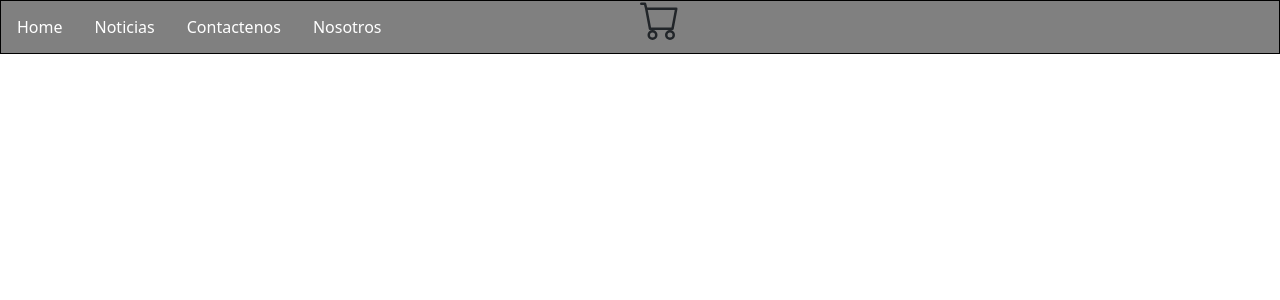
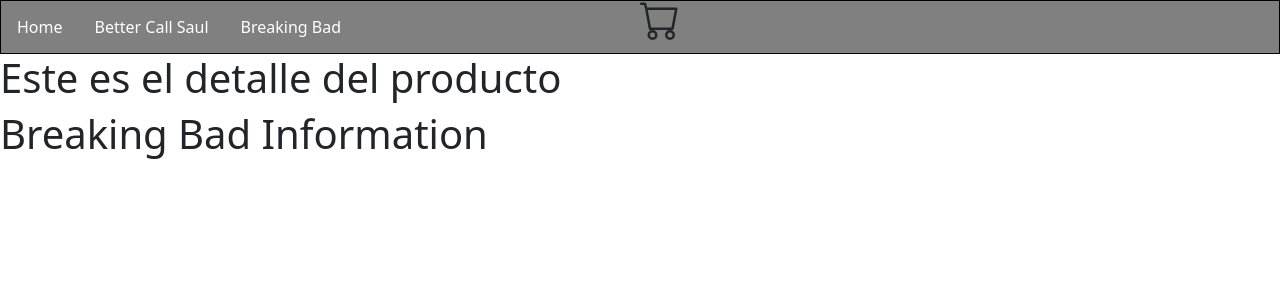
Before and after one commit to orwellforfai/react, a React (Create React App) app: page /detail/1 in a window 1280 px wide. Shown: the top 300 px of the page. Built offline with nearby package versions, Linux system fonts and the light colour scheme; no server answers.

Commit message:
Llamada a la API de Breaking BAD

```diff
--- a/public/index.html
+++ b/public/index.html
@@ -5,7 +5,7 @@
     <link rel="icon" href="%PUBLIC_URL%/favicon.ico" />
     <meta name="viewport" content="width=device-width, initial-scale=1" />
 
-    <title>Pergamino Drones</title>
+    <title>Breaking BAD Information</title>
   </head>
   <body>
     <noscript>You need to enable JavaScript to run this app.</noscript>
--- a/src/App.js
+++ b/src/App.js
@@ -1,17 +1,16 @@
 import './App.css';
 import "bootstrap/dist/css/bootstrap.min.css"
-import NavBar from "./components/NavBar/navBar";
-
-import ItemListContainer from "./containers/ItemListContainer/itemListContainer";
+import Router from './routes/routes';
 
 function App() {
     return (
-        <div className="App">
-
-            <NavBar/>
-            <ItemListContainer greeting={"Hola ! Bienvenidos a mi E-Commerce"}/>
-
-        </div>
+        // <div className="App">
+        //
+        //     <NavBar/>
+        //     <ItemListContainer greeting={"Hola ! Bienvenidos a mi E-Commerce"}/>
+        //
+        // </div>
+        <Router/>
     );
 }
 
--- a/src/components/Item/item.jsx
+++ b/src/components/Item/item.jsx
@@ -1,23 +1,21 @@
 import React from 'react'
+import {useNavigate} from "react-router-dom";
 
 //Card - HAce el renderizado con la CARD
+
 const Item = ({product}) => {
-    return (
+    const navigate = useNavigate()
 
-        // <div className="card" style="width: 18rem;">
-        //     <p key={product.id} />
-        //     <img className="card-img-top" src={product.img} alt="Card image cap"/>
-        //     <div className="card-body">
-        //         <h5 className="card-title">{product.name}</h5>
-        //
-        //     </div>
-        // </div>
+    const navigateDetail = () => {
+        // link al detalle del producto
+        navigate('/detail/${product.char_id}')
+    }
+        return (
+    <div onClick={navigateDetail}>
+        <img src={product.img} alt={"Character Name"}/>
+        <p> {product.name}</p>
+    </div>
 
-        <div>
-        <img src={product.img} alt={"Character Name"} />
-        <p key={product.id}> {product.name}</p>
-        </div>
-
-    )
+)
 }
 export default Item
--- /dev/null
+++ b/src/components/ItemDetail/itemDetail.jsx
@@ -0,0 +1,9 @@
+import React from 'react'
+
+const ItemDetail = () => {
+    return (
+        <h1>Este es el detalle del producto</h1>
+    )
+}
+
+export default ItemDetail
--- a/src/components/ItemList/itemList.jsx
+++ b/src/components/ItemList/itemList.jsx
@@ -5,7 +5,7 @@
 const ItemList = ({products}) => {
     return (
         products.map(products => {
-            return <Item product={products}  />
+            return <Item key={products.char_id} product={products}  />
         }
         )
     )
--- a/src/components/NavBar/navBar.jsx
+++ b/src/components/NavBar/navBar.jsx
@@ -1,15 +1,22 @@
 import React from "react";
 import "./navBar.css"
 import CartWidget from "../CartWidget/cartWidget";
+import {Link} from "react-router-dom";
 
 const NavBar = () => {
     return (
         <div className="position-relative">
         <ul>
-            <li><a href="#home">Home</a></li>
-            <li><a href="#news">Noticias</a></li>
-            <li><a href="#contact">Contactenos</a></li>
-            <li><a href="#about">Nosotros</a></li>
+            <li>
+            <Link to="/">Home </Link>
+            </li>
+            <li>
+            <Link to="/category/Better+Call+Saul">Better Call Saul </Link>
+                </li>
+            <li>
+                <Link to="/category/Breaking+Bad">Breaking Bad </Link>
+            </li>
+
             <CartWidget/>
         </ul>
         </div>
--- /dev/null
+++ b/src/components/Root/root.jsx
@@ -0,0 +1,14 @@
+import React from "react";
+import NavBar from "../NavBar/navBar";
+import {Outlet} from "react-router-dom";
+
+const Root = () => {
+    return (
+        <>
+            <NavBar/>
+            <Outlet/>
+            <h1> Breaking Bad Information</h1>
+        </>
+    )
+}
+export default Root
--- /dev/null
+++ b/src/containers/ItemDetailContainer/itemDetailContainer.jsx
@@ -0,0 +1,13 @@
+import React, { useEffect } from "react";
+import ItemDetail from "../../components/ItemDetail/itemDetail";
+
+const ItemDetailContainer = () => {
+
+    useEffect(() => {
+        //hacer el fetch del detalle del producto
+    }, [])
+
+    return <ItemDetail />
+};
+
+export default ItemDetailContainer;
--- a/src/containers/ItemListContainer/itemListContainer.jsx
+++ b/src/containers/ItemListContainer/itemListContainer.jsx
@@ -1,6 +1,7 @@
 import React, {useEffect, useState} from 'react';
 import "./itemListContainer.css"
 import ItemList from "../../components/ItemList/itemList";
+import {useParams} from "react-router-dom";
 
 const ItemListContainer = ({greeting}) => {
 // NOTA: Los containers son los componentes que tienen la logica de negocio.
@@ -8,10 +9,20 @@
 
     const [products, setProducts] = useState([])                            // Se inicializa con el contenido probable que puede tener la variable
 
+    const {categoryId} = useParams()
+    console.log(categoryId)
+
     useEffect(() => {
         (async () => {
             try {
-                const response = await fetch("https://www.breakingbadapi.com/api/characters")
+                console.log(categoryId)
+                let response
+                if (categoryId) {
+                    response = await fetch("https://www.breakingbadapi.com/api/characters?category=${categoryId}")
+                } else{
+                    response = await fetch("https://www.breakingbadapi.com/api/characters")
+            }
+                console.log(response)
                 const data = await response.json()
                 console.log(data)
                 setProducts(data)
@@ -19,7 +30,7 @@
                 console.log(error)
             }
         })()
-    }, [])
+    }, [categoryId])
 
 
     return (
--- a/src/index.js
+++ b/src/index.js
@@ -4,7 +4,5 @@
 
 const root = ReactDOM.createRoot(document.getElementById('root'));
 root.render(
-  <React.StrictMode>
-    <App />
-  </React.StrictMode>
-);
+      <App />
+  );
--- /dev/null
+++ b/src/routes/routes.jsx
@@ -0,0 +1,35 @@
+import React from "react";
+import { createBrowserRouter, RouterProvider } from "react-router-dom";
+import Root from "../components/Root/root"
+import ItemDetailContainer from "../containers/ItemDetailContainer/itemDetailContainer";
+import ItemListContainer from "../containers/ItemListContainer/itemListContainer";
+
+
+const router = createBrowserRouter([
+    {
+        path: "/",
+        element: <Root />,
+        errorElement: <h1>No encontrado</h1>,
+        children: [
+            {
+                // Puede ser una landing de acceso a la aplicacion ( esta dos veces itemlistcontainer ) --> ppodria ser home la primera ruta y luego itemlistocontainer
+                path: "/",
+                element: <ItemListContainer />,
+            },
+            {
+                path: "/category/:categoryId",
+                element: <ItemListContainer />,
+            },
+            {
+                path: "/detail/:id",
+                element: <ItemDetailContainer/>,
+            },
+        ],
+    },
+]);
+
+const Router = () => {
+    return <RouterProvider router={router} />;
+};
+
+export default Router;
```
